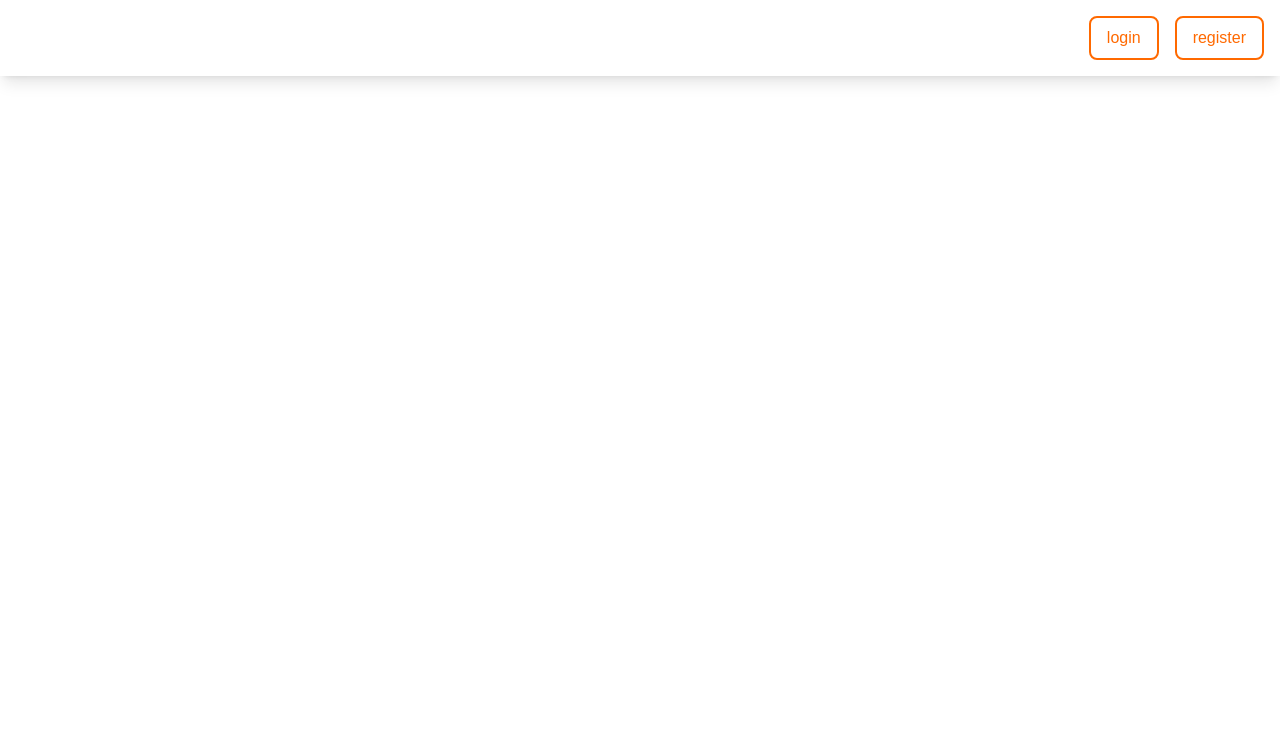
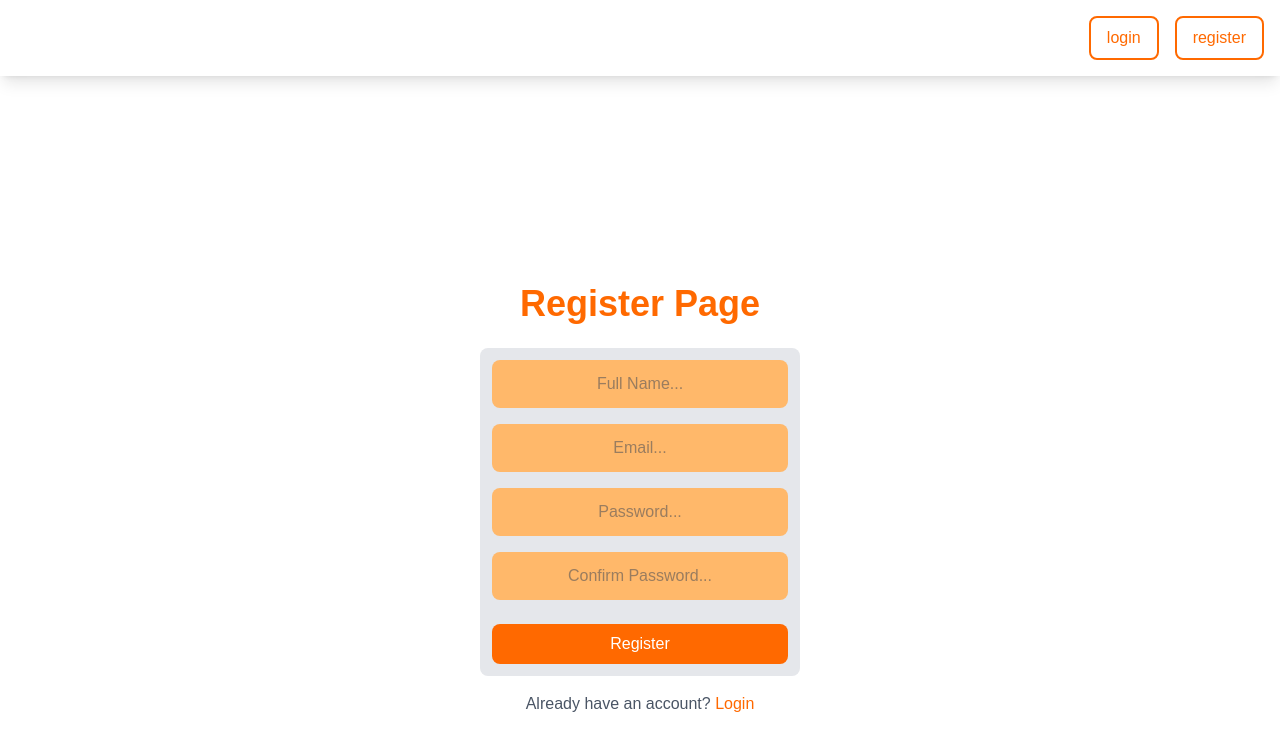
Before and after one commit to UWASEdjaria/Firebase-CRUD-Task-App, a Next.js app: page /register in a window 1280 px wide. Shown: the top 750 px of the page. Built offline with nearby package versions, Linux system fonts and the light colour scheme.

Commit message:
update styles and add register form

```diff
--- a/src/app/(auth)/login/page.tsx
+++ b/src/app/(auth)/login/page.tsx
@@ -1,3 +1,4 @@
+import Link from 'next/link';
 import React from 'react'
 interface Login {
     id: string;
@@ -9,13 +10,13 @@ interface Login {
 export default function Login() {
   return (
     <div className='bg-white flex flex-col min-h-screen justify-center items-center p-2'>
-        <h1 className="text-2xl sm:text-2xl md:text-3xl lg-text-4xl font-bold text-orange-500 mb-2">Login Page</h1>
+        <h1 className="text-2xl sm:text-2xl md:text-3xl lg:text-4xl font-bold text-orange-500 mb-2">Login Page</h1>
         <form className='flex flex-col  bg-gray-200 w-80 sm:w-60 h-80 p-4 m-4 rounded-lg gap-4'>
             <input
-           type='Email'
+           type='email'
            placeholder='UserEmail...'
            required
-           className='text-gray-600  text-center bg-orange-300 rounded-lg w-full p-5'/>
+           className='text-gray-600  text-center bg-orange-300 rounded-lg w-full py-3 px-2'/>
 
            <input
            type='password'
@@ -24,9 +25,14 @@ export default function Login() {
            className='text-gray-600  text-center  bg-orange-300 rounded-lg w-full p-5 '/>
 
            <button
-           className="btn bg-orange-500 hover:bg-orange-600 text-white rounded-lg p-2"
+           className="btn bg-orange-500 hover:bg-orange-600 text-white rounded-lg p-2 cursor-pointer"
            type="submit">Submit
            </button>
+
+        <div className="text-center text-gray-600 mt-2">
+          <p>Don’t have an account?</p>
+          <Link href='/register' className="text-orange-500 hover:underline cursor-pointer">Register</Link>
+        </div>
 
 
         </form>
--- a/src/app/(auth)/register/page.tsx
+++ b/src/app/(auth)/register/page.tsx
@@ -1,11 +1,51 @@
-import React from 'react'
+import React from "react";
 
-function page() {
+export default function Register() {
   return (
-    <div>
+    <div className="bg-white min-h-screen  flex flex-col  justify-center items-center p-4 sm:p-2">
+      <h1 className="text-2xl sm:text-3xl md:text-3xl lg:text-4xl font-bold text-orange-500 mb-6">
+        Register Page
+      </h1>
 
+      <form className="flex flex-col  bg-gray-200 w-72 sm:w-80 p-6 sm:p-3 rounded-lg gap-4">
+        <input
+          type="text"
+          placeholder="Full Name..."
+          required
+          className="text-gray-700 text-center bg-orange-300 rounded-lg w-full p-3 focus:outline-none focus:ring-2 focus:ring-orange-400"
+        />
+        <input
+          type="email"
+          placeholder="Email..."
+          required
+          className="text-gray-700 text-center bg-orange-300 rounded-lg w-full p-3 focus:outline-none focus:ring-2 focus:ring-orange-400"
+        />
+        <input
+          type="password"
+          placeholder="Password..."
+          required
+          className="text-gray-700 text-center bg-orange-300 rounded-lg w-full p-3 focus:outline-none focus:ring-2 focus:ring-orange-400"
+        />
+        <input
+          type="password"
+          placeholder="Confirm Password..."
+          required
+          className="text-gray-700 text-center bg-orange-300 rounded-lg w-full p-3 focus:outline-none focus:ring-2 focus:ring-orange-400"
+        />
+        <button
+          type="submit"
+          className="btn bg-orange-500 hover:bg-orange-600 text-white rounded-lg p-2 mt-2"
+        >
+          Register
+        </button>
+      </form>
+
+      <p className="text-center text-gray-600 mt-4">
+        Already have an account?{" "}
+        <a href="/login" className="text-orange-500 hover:underline">
+          Login
+        </a>
+      </p>
     </div>
-  )
+  );
 }
-
-export default page
```
